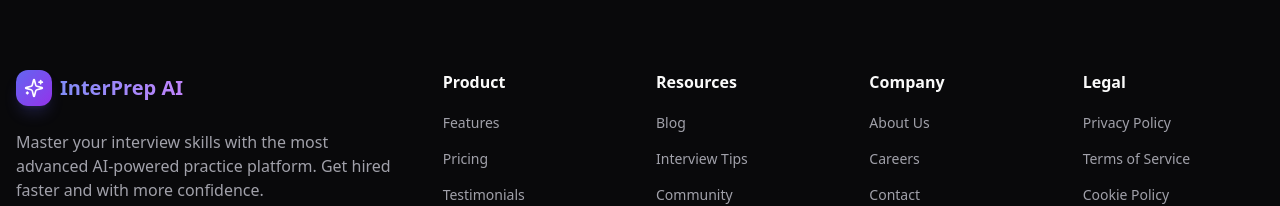
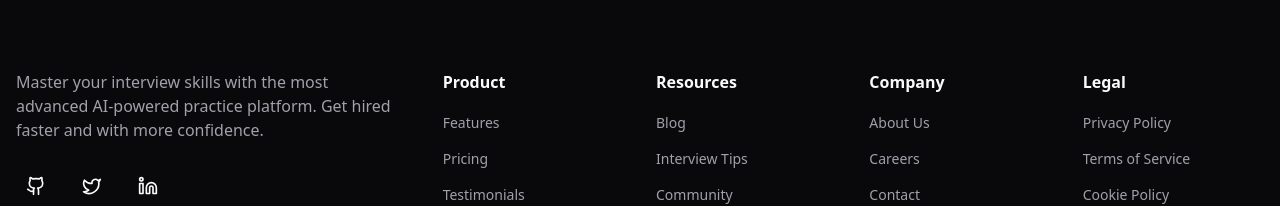
Before and after one commit to Rakibulislam-emon/MockMasterAi, a Next.js app: page / in a window 1280 px wide. Shown: the part 2973-3179 px from the top of the page. Built offline with nearby package versions, Linux system fonts and the light colour scheme; no server answers.

Commit message:
Remove logo link, add footer text

```diff
--- a/src/components/layout/Footer.tsx
+++ b/src/components/layout/Footer.tsx
@@ -48,15 +48,7 @@ export function Footer() {
         <div className="grid gap-12 lg:grid-cols-6 lg:gap-8">
           {/* Brand Column */}
           <div className="lg:col-span-2">
-            <Link href="/" className="group mb-6 flex items-center gap-2">
-              <div className="relative flex h-9 w-9 items-center justify-center rounded-xl bg-gradient-to-br from-indigo-500 to-purple-600 shadow-lg shadow-indigo-500/20 transition-all duration-300 group-hover:scale-105 group-hover:shadow-indigo-500/40">
-                <Sparkles className="h-5 w-5 text-white" />
-                <div className="absolute inset-0 rounded-xl bg-white/20 opacity-0 transition-opacity group-hover:opacity-100" />
-              </div>
-              <span className="bg-gradient-to-r from-indigo-400 to-purple-400 bg-clip-text text-xl font-bold text-transparent transition-all duration-300 group-hover:from-indigo-300 group-hover:to-purple-300">
-                InterPrep AI
-              </span>
-            </Link>
+
             <p className="mb-6 max-w-sm text-muted-foreground">
               Master your interview skills with the most advanced AI-powered practice platform. Get
               hired faster and with more confidence.
```
